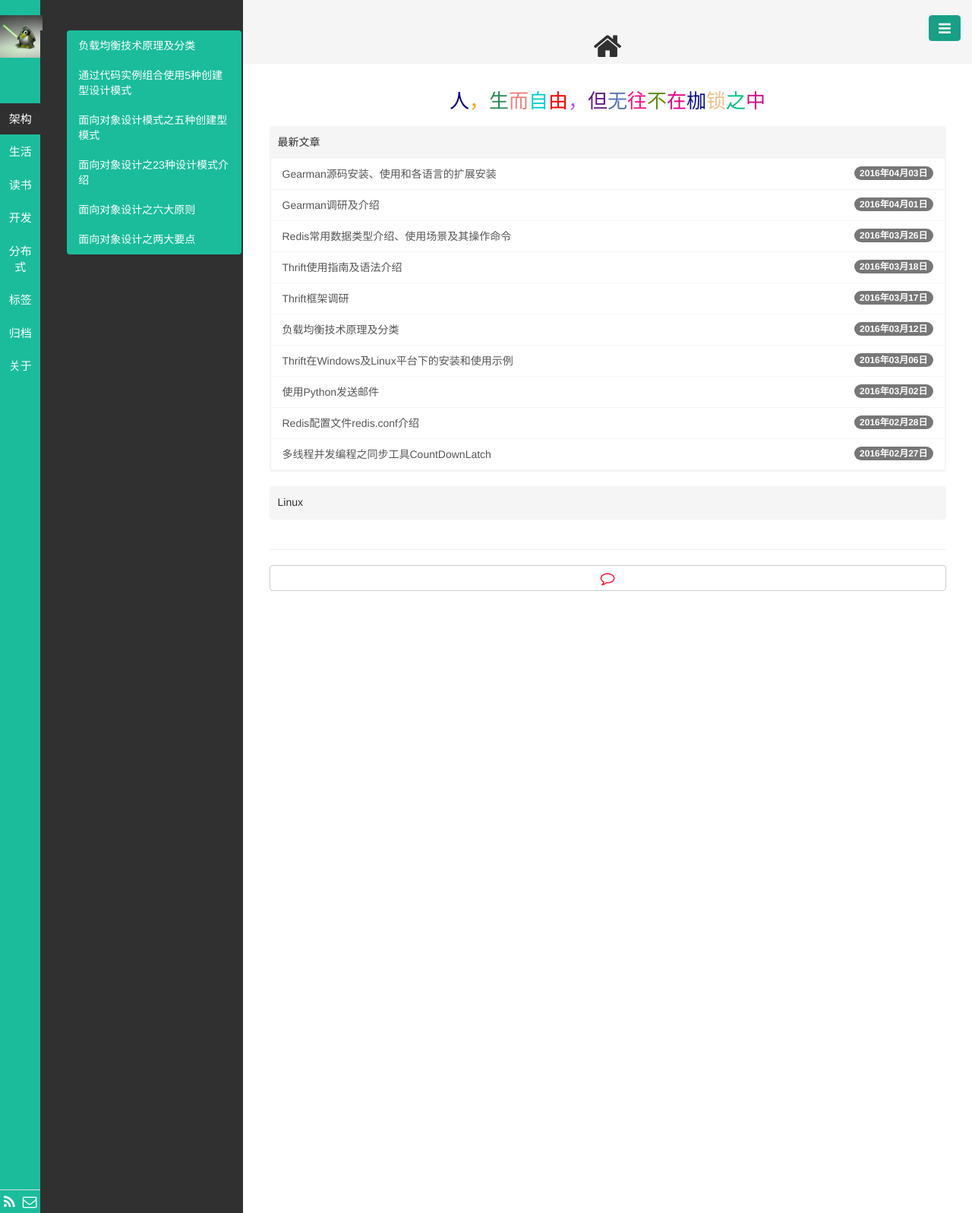
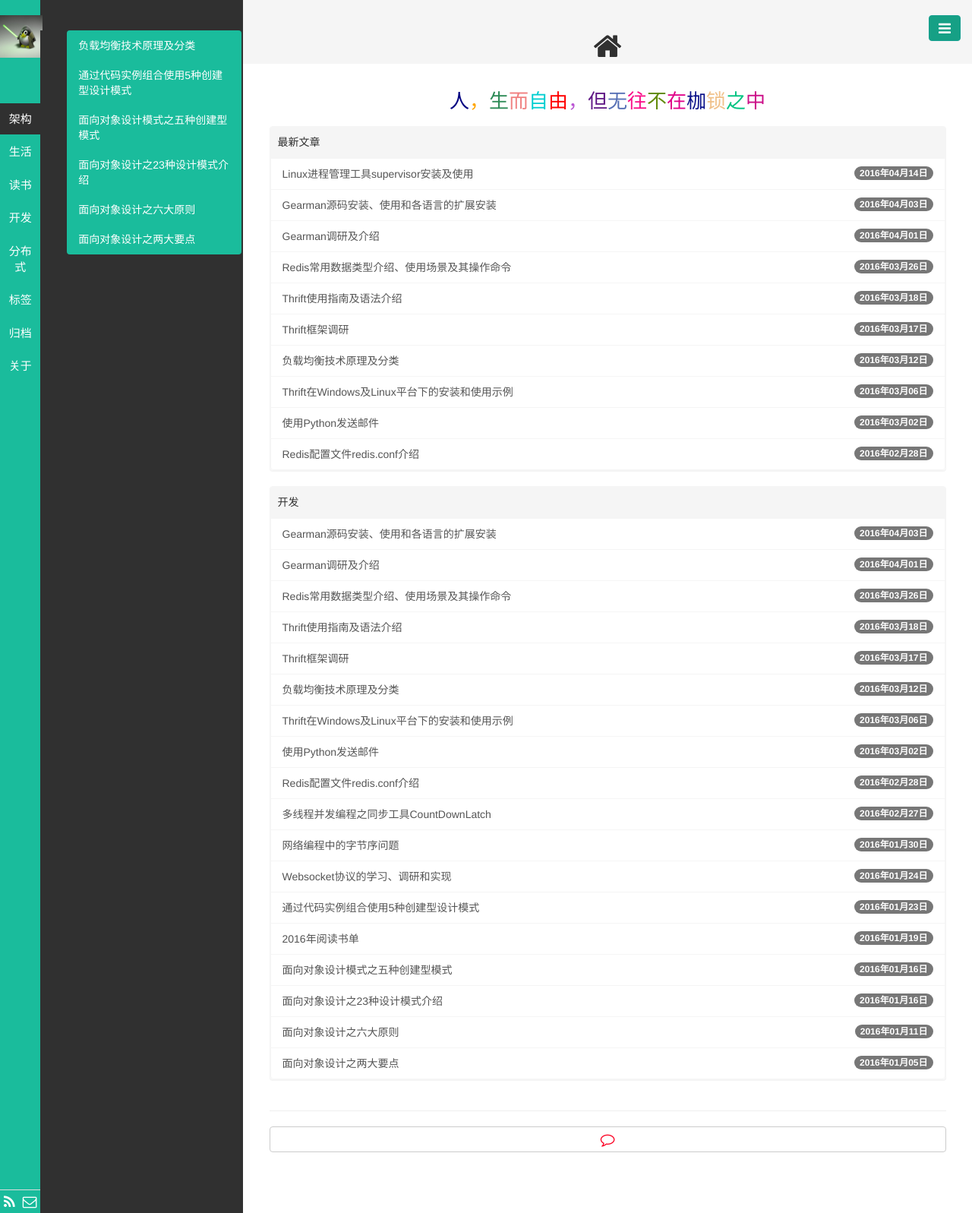
Before and after one commit to lizhenghn123/lizhenghn123.github.io, a Jekyll site: the page built from index.html, in a window 1280 px wide. Shown: the whole page at 76% size. Built offline with Jekyll 4.4.1, drawn with Linux system fonts in a browser that asks for light colours; Markdown is read by kramdown in place of the engine named in the settings; the list of posts is cut into pages by our own code; comment, search, counter and statistics services are not loaded; some of the changed lines change nothing that is shown.

Commit message:
supervisor install-usage

```diff
--- a/_config.yml
+++ b/_config.yml
@@ -28,8 +28,9 @@ ga:
   url: cpper.info
 
 #sitemap
-sitemap:
-  path: sitemap.txt
+#sitemap:
+#  path: sitemap.txt
+gems: [jekyll-paginate]
 
 # disqus 设置
 disqus:
@@ -42,7 +43,7 @@ active: 架构
 
 # 首页除了最新文章外显示分类
 cates:
-  - Linux
+  - 开发
 
 # 中文本地化
 locals:
--- /dev/null
+++ b/_posts/Linux/2016-04-14-supervisor-usage.md
@@ -0,0 +1,353 @@
+---
+layout: post
+
+title: Linux进程管理工具supervisor安装及使用
+
+category: 开发
+
+tags: Linux supervisor 进程管理 进程监控
+
+keywords: Linux supervisor 进程管理 进程监控
+
+description: Linux进程管理工具supervisor安装及使用。
+
+---
+
+## 1. 什么是supervisor
+superviosr是一个Linux/Unix系统上的进程监控工具，他/她upervisor是一个Python开发的通用的进程管理程序，可以管理和监控Linux上面的进程，能将一个普通的命令行进程变为后台daemon，并监控进程状态，异常退出时能自动重启。不过同daemontools一样，它不能监控daemon进程
+
+superviosr[官网点此](http://supervisord.org/)。
+
+## 2. 为什么用supervisor
+
+- 使用简单
+
+supervisor提供了一种统一的方式来start、stop、monitor你的进程， 进程可以单独控制，也可以成组的控制。你可以在本地或者远程命令行或者web接口来配置Supervisor。
+
+在linux下的很多程序通常都是一直运行着的，一般来说都需要自己编写一个能够实现进程start/stop/restart/reload功能的脚本，然后放到/etc/init.d/下面。但这样做也有很多弊端，第一我们要为每个程序编写一个类似脚本，第二，当这个进程挂掉的时候，linux不会自动重启它的，想要自动重启的话，我们还要自己写一个监控重启脚本。
+
+而supervisor则可以完美的解决这些问题。supervisor管理进程，就是通过fork/exec的方式把这些被管理的进程，当作supervisor的子进程来启动。这样的话，我们只要在supervisor的配置文件中，把要管理的进程的可执行文件的路径写进去就OK了。第二，被管理进程作为supervisor的子进程，当子进程挂掉的时候，父进程可以准确获取子进程挂掉的信息的，所以当然也就可以对挂掉的子进程进行自动重启，当然重启还是不重启，也要看你的配置文件里面有木有设置autostart=true了。
+
+supervisor通过INI格式配置文件进行配置，很容易掌握，它为每个进程提供了很多配置选项，可以使你很容易的重启进程或者自动的轮转日志。
+
+- 集中管理
+
+supervisor管理的进程，进程组信息，全部都写在一个ini格式的文件里就OK了。而且，我们管理supervisor的时候的可以在本地进行管理，也可以远程管理，而且supervisor提供了一个web界面，我们可以在web界面上监控，管理进程。 当然了，本地，远程和web管理的时候，需要调用supervisor的xml_rpc接口，这个也是后话。
+
+supervisor可以对进程组统一管理，也就是说咱们可以把需要管理的进程写到一个组里面，然后我们把这个组作为一个对象进行管理，如启动，停止，重启等等操作。而linux系统则是没有这种功能的，我们想要停止一个进程，只能一个一个的去停止，要么就自己写个脚本去批量停止。
+
+## 3. supervisor组件
+
+- supervisord
+
+主进程,负责管理进程的server，它会根据配置文件创建指定数量的应用程序的子进程，管理子进程的整个生命周期，对crash的进程重启，对进程变化发送事件通知等。同时内置web server和XML-RPC Interface，轻松实现进程管理。。该服务的配置文件在/etc/supervisor/supervisord.conf。
+
+- supervisorctl
+
+客户端的命令行工具，提供一个类似shell的操作接口，通过它你可以连接到不同的supervisord进程上来管理它们各自的子程序，命令通过UNIX socket或者TCP来和服务通讯。用户通过命令行发送消息给supervisord，可以查看进程状态，加载配置文件，启停进程，查看进程标准输出和错误输出，远程操作等。服务端也可以要求客户端提供身份验证之后才能进行操作。
+
+- Web Server：
+superviosr提供了web server功能，可通过web控制进程(需要设置[inet_http_server]配置项)。
+
+- XML-RPC Interface
+
+XML-RPC接口， 就像HTTP提供WEB UI一样，用来控制supervisor和由它运行的程序。
+
+## 4. 安装、配置、使用
+
+supervisor是python编写的，可以用easy_install、pip都可以安装，比如在我的centos机器下，安装命令如下：
+
+	yum install python-setuptools
+	easy_install pip
+	pip install supervisor
+
+当然也可以下载源码进行安装，比如：
+
+	tar -zxvf supervisor-3.1.3.tar.gz
+	cd supervisor-3.1.3
+	sudo python setup.py install
+
+安装之后可以直接supervisord运行验证是否成功，如果报错，再逐一解决，比如可能会报meld3版本问题，这里给出安装步骤：
+
+	wget http://effbot.org/media/downloads/elementtree-1.2.7-20070827-preview.zip
+	unzip elementtree-1.2.7-20070827-preview.zip  &&  cd elementtree-1.2.7-20070827-preview
+	python setup.py install
+
+如果安装成功就可以进行下一步了：设置配置文件。
+
+	### 生成配置文件，且放在/etc目录下
+	echo_supervisord_conf > /etc/supervisord.conf
+
+	###为了不将所有新增配置信息全写在一个配置文件里，这里新建一个文件夹，每个程序设置一个配置文件，相互隔离
+	mkdir /etc/supervisord.d/
+
+	### 修改配置文件
+	vim /etc/supervisord.conf
+
+	### 加入以下配置信息
+	[include]
+	files = /etc/supervisord.d/*.conf
+
+    ### 在supervisord.conf中设置通过web可以查看管理的进程，加入以下代码（默认即有，取消注释即可）
+	[inet_http_server]
+	port=9001
+	username=user
+	password=123
+
+启动supervisord
+
+	 # supervisord -c /etc/supervisord.conf
+
+查看一下是否监听
+
+     # lsof -i:9001
+	 COMMAND     PID USER   FD   TYPE   DEVICE SIZE/OFF NODE NAME
+	 superviso 14685 root    4u  IPv4 20155719      0t0  TCP *:etlservicemgr (LISTEN)
+
+现在通过 http://ip:9001/ 就可以查看supervisor的web界面了，当然目前还没有加入任何监控的程序。
+
+![](http://i.imgur.com/XnqmIH5.png)
+
+下面写一个简单的python脚本，用来验证supervisor的监控效果。
+
+	#cat /root/temp/test_http.py   ###以下即是test_http.py脚本中的代码
+    #!/usr/bin/env python
+	# coding=utf-8
+	import sys
+	import BaseHTTPServer
+	from SimpleHTTPServer import SimpleHTTPRequestHandler
+	HandlerClass = SimpleHTTPRequestHandler
+	ServerClass = BaseHTTPServer.HTTPServer
+	Protocol = "HTTP/1.0"
+
+	if __name__ == "__main__":
+	    if sys.argv[1:]:
+	        port = int(sys.argv[1])
+	    else:
+	        port = 10000
+
+	    server_address = ('0.0.0.0', port)
+	    HandlerClass.protocol_version = Protocol
+	    httpd = ServerClass(server_address, HandlerClass)
+
+	    sa = httpd.socket.getsockname()
+	    print "Serving HTTP on", sa[0], "port", sa[1], "..."
+	    httpd.serve_forever()
+
+增加一个配置文件，以便supervisor用来监控test_http.py程序。
+
+	#cat /etc/supervisord.d/supervisor_test_http.conf  ### 以下即为配置文件中的内容
+	[program:test_http]
+	command=python /root/temp/test_http.py 9999    ; 被监控的进程路径
+	directory=/root/temp                ; 执行前要不要先cd到目录去，一般不用
+	priority=1                    ;数字越高，优先级越高
+	numprocs=1                    ; 启动几个进程
+	autostart=true                ; 随着supervisord的启动而启动
+	autorestart=true              ; 自动重启。。当然要选上了
+	startretries=10               ; 启动失败时的最多重试次数
+	exitcodes=0                   ; 正常退出代码（是说退出代码是这个时就不再重启了吗？待确定）
+	stopsignal=KILL               ; 用来杀死进程的信号
+	stopwaitsecs=10               ; 发送SIGKILL前的等待时间
+	redirect_stderr=true          ; 重定向stderr到stdout
+
+重新启动supervisord，或者重新加载配置文件：
+
+	supervisorctl reload
+	### 或者
+	supervisorctl -c /etc/supervisord.conf
+
+此时再访问http页面，就会发现test_http.py程序已经被监控了，且已经自动启动了。
+
+![](http://i.imgur.com/N3dKFaC.png)
+
+此时也可以访问test_http.py程序提供的http服务了，比如http://ip:9999。
+
+## 6. supervisor管理
+supervisor的管理可以用命令行工具（supervisorctl）或者web界面管理，如果一步步按上面步骤操作，那么web管理就可以正常使用了，这里单独介绍下supervisorctl命令工具：
+
+	### 查看supervisorctl支持的命令
+	# supervisorctl help
+	default commands (type help <topic>):
+	=====================================
+	add    exit      open  reload  restart   start   tail
+	avail  fg        pid   remove  shutdown  status  update
+	clear  maintail  quit  reread  signal    stop    version
+
+	### 查看当前运行的进程列表
+ 	# supervisorctl status
+	test_http                        RUNNING   pid 28087, uptime 0:05:17
+
+其中
+
+- start xxx: 启动某个进程
+- restart xxx: 重启某个进程
+- stop xxx: 停止某一个进程(xxx)，xxx为[program:theprogramname]里配置的值
+- stop groupworker: 重启所有属于名为groupworker这个分组的进程(start,restart同理)
+- stop all，停止全部进程，注：start、restart、stop都不会载入最新的配置文
+- reload，载入最新的配置文件，并按新的配置启动、管理所有进程。
+- reread，当一个服务由自动启动修改为手动启动时执行一下就ok
+
+注意：如果原来的程序启动时需要带上参数，那通过supervisorctl start时应该先写一个shell脚本，然后supervisorctl运行该脚本即可。
+
+## 7. supervisor配置参数介绍
+
+supervisord的配置文件主要由几个配置段构成，配置项以K/V格式呈现。
+
+- unix_http_server配置块
+
+在该配置块的参数项表示的是一个监听在socket上的HTTP server，如果[unix_http_server]块不在配置文件中或被注释，则不会启动基于socket的HTTP server。该块的参数介绍如下：
+
+	- file：一个unix domain socket的文件路径，HTTP/XML-RPC会监听在这上面
+	- chmod：在启动时修改unix domain socket的mode
+	- chown：修改socket文件的属主
+	- username：HTTP server在认证时的用户名
+	- password：认证密码
+
+
+- inet_http_server配置块
+
+在该配置块的参数项表示的是一个监听在TCP上的HTTP server，如果[inet_http_server]块不在配置文件中或被注释，则不会启动基于TCP的HTTP server。该块的参数介绍如下：
+
+	- port：TCP监听的地址和端口(ip:port)，这个地址会被HTTP/XML-RPC监听
+	- username：HTTP server在认证时的用户名
+	- password：认证密码
+比如：
+
+	 [inet_http_server]         ; inet (TCP) server disabled by default
+	 port=0.0.0.0:9001          ; (ip_address:port specifier, *:port for all iface)
+	 username=user              ; (default is no username (open server))
+	 password=123               ; (default is no password (open server))
+表示监听在9001端口，需要使用用户名+密码的方式访问，访问地址是:http//127.0.0.1:9001。
+
+- supervisord配置块
+
+该配置块的参数项是关于supervisord进程的全局配置项。该块的参数介绍如下：
+
+	- logfile：log文件路径
+	- logfile_maxbytes：log文件达到多少后自动进行轮转，单位是KB、MB、GB。如果设置为0则表示不限制日志文件大小
+	- logfile_backups：轮转日志备份的数量，默认是10，如果设置为0，则不备份
+	- loglevel：error、warn、info、debug、trace、blather、critical
+	- pidfile：pid文件路径
+	- umask：umask值，默认022
+	- nodaemon：如果设置为true，则supervisord在前台启动，而不是以守护进程启动
+	- minfds：supervisord在成功启动前可用的最小文件描述符数量，默认1024
+	- minprocs：supervisord在成功启动前可用的最小进程描述符数量，默认200
+	- nocleanup：防止supervisord在启动的时候清除已经存在的子进程日志文件
+	- childlogdir：自动启动的子进程的日志目录
+	- user：supervisord的运行用户
+	- directory：supervisord以守护进程运行的时候切换到这个目录
+	- strip_ansi：消除子进程日志文件中的转义序列
+	- environment：一个k/v对的list列表
+
+该块的参数通常不需要改动就可以使用，当然也可以按需修改。
+
+- program配置块
+
+该块就是我们要监控的程序的配置项。该配置块的头部是有固定格式的，一个关键字program，后面跟着一个冒号，接下来才是程序名。例如：[program:foo]，foo就是程序名，在使用supervisorctl来操作程序的时候，就是以foo来标明的。该块的参数介绍如下：
+
+	- command：启动程序使用的命令，可以是绝对路径或者相对路径
+	- process_name：一个python字符串表达式，用来表示supervisor进程启动的这个的名称，默认值是%(program_name)s
+	- numprocs：Supervisor启动这个程序的多个实例，如果numprocs>1，则process_name的表达式必须包含%(process_num)s，默认是1
+	- numprocs_start：一个int偏移值，当启动实例的时候用来计算numprocs的值
+	- priority：权重，可以控制程序启动和关闭时的顺序，权重越低：越早启动，越晚关闭。默认值是999
+	- autostart：如果设置为true，当supervisord启动的时候，进程会自动重启。
+	- autorestart：值可以是false、true、unexpected。false：进程不会自动重启，unexpected：当程序退出时的退出码不是exitcodes中定义的时，进程会重启，true：进程会无条件重启当退出的时候。
+	- startsecs：程序启动后等待多长时间后才认为程序启动成功
+	- startretries：supervisord尝试启动一个程序时尝试的次数。默认是3
+	- exitcodes：一个预期的退出返回码，默认是0,2。
+	- stopsignal：当收到stop请求的时候，发送信号给程序，默认是TERM信号，也可以是 HUP, INT, QUIT, KILL, USR1, or USR2。
+	- stopwaitsecs：在操作系统给supervisord发送SIGCHILD信号时等待的时间
+	- stopasgroup：如果设置为true，则会使supervisor发送停止信号到整个进程组
+	- killasgroup：如果设置为true，则在给程序发送SIGKILL信号的时候，会发送到整个进程组，它的子进程也会受到影响。
+	- user：如果supervisord以root运行，则会使用这个设置用户启动子程序
+	- redirect_stderr：如果设置为true，进程则会把标准错误输出到supervisord后台的标准输出文件描述符。
+	- stdout_logfile：把进程的标准输出写入文件中，如果stdout_logfile没有设置或者设置为AUTO，则supervisor会自动选择一个文件位置。
+	- stdout_logfile_maxbytes：标准输出log文件达到多少后自动进行轮转，单位是KB、MB、GB。如果设置为0则表示不限制日志文件大小
+	- stdout_logfile_backups：标准输出日志轮转备份的数量，默认是10，如果设置为0，则不备份
+	- stdout_capture_maxbytes：当进程处于stderr capture mode模式的时候，写入FIFO队列的最大bytes值，单位可以是KB、MB、GB
+	- stdout_events_enabled：如果设置为true，当进程在写它的stderr到文件描述符的时候，PROCESS_LOG_STDERR事件会被触发
+	- stderr_logfile：把进程的错误日志输出一个文件中，除非redirect_stderr参数被设置为true
+	- stderr_logfile_maxbytes：错误log文件达到多少后自动进行轮转，单位是KB、MB、GB。如果设置为0则表示不限制日志文件大小
+	- stderr_logfile_backups：错误日志轮转备份的数量，默认是10，如果设置为0，则不备份
+	- stderr_capture_maxbytes：当进程处于stderr capture mode模式的时候，写入FIFO队列的最大bytes值，单位可以是KB、MB、GB
+	- stderr_events_enabled：如果设置为true，当进程在写它的stderr到文件描述符的时候，PROCESS_LOG_STDERR事件会被触发
+	- environment：一个k/v对的list列表
+	- directory：supervisord在生成子进程的时候会切换到该目录
+	- umask：设置进程的umask
+	- serverurl：是否允许子进程和内部的HTTP服务通讯，如果设置为AUTO，supervisor会自动的构造一个url
+
+比如下面这个选项块就表示监控一个名叫test_http的程序：
+
+	[program:test_http]
+	command=python test_http.py 10000  ; 被监控的进程启动命令
+	directory=/root/                ; 执行前要不要先cd到目录去，一般不用
+	priority=1                    ;数字越高，优先级越高
+	numprocs=1                    ; 启动几个进程
+	autostart=true                ; 随着supervisord的启动而启动
+	autorestart=true              ; 自动重启。。当然要选上了
+	startretries=10               ; 启动失败时的最多重试次数
+	exitcodes=0                   ; 正常退出代码（是说退出代码是这个时就不再重启了吗？待确定）
+	stopsignal=KILL               ; 用来杀死进程的信号
+	stopwaitsecs=10               ; 发送SIGKILL前的等待时间
+	redirect_stderr=true          ; 重定向stderr到stdout
+
+## 8. 集群管理
+supervisor不支持跨机器的进程监控，一个supervisord只能监控本机上的程序，大大限制了supervisor的使用。
+
+不过由于supervisor本身支持xml-rpc，因此也有一些基于supervisor二次开发的多机器进程管理工具。比如：
+
+- [Django-Dashvisor](https://github.com/aleszoulek/django-dashvisor)
+Web-based dashboard written in Python. Requires Django 1.3 or 1.4.
+- [Nodervisor](https://github.com/TAKEALOT/nodervisor)
+Web-based dashboard written in Node.js.
+- [Supervisord-Monitor](https://github.com/mlazarov/supervisord-monitor)
+Web-based dashboard written in PHP.
+- [SupervisorUI](https://github.com/luxbet/supervisorui)
+Another Web-based dashboard written in PHP.
+- [cesi](https://github.com/Gamegos/cesi)
+cesi is a web interface provides manage supervizors from same interface.
+
+以上那么多，我都不会，一个个试起来也很麻烦，搞不定，除了最后一个[cesi](https://github.com/Gamegos/cesi)，还好懂点pyhon，勉强安装成功了。
+
+cesi具体安装说明请直接参考原[Readme](https://github.com/Gamegos/cesi/blob/master/README.md)。这里只做一点说明：
+
+	git clone https://github.com/Gamegos/cesi
+	cd cesi && mkdir pack
+	python setup.py build
+	python setup.py install
+	sqlite3 /自己的路径path/userinfo.db < userinfo.sql
+	cp cesi.conf /etc/cesi.conf  ### 自行修改cesi.conf内容，kv对，很简单
+	cd cesi && python web.py     ### 即可启动成功
+
+cesi.conf配置文件的设置：
+
+	[node:local]							### 设置监控的各个机器
+	username = user
+	password = 123
+	host = 192.168.14.8
+	port = 9001
+
+	;[node:<node_name2>]					### 如果有多台机器，就依次添加
+	;username = <username>
+	;password = <password>
+	;host = <hostname>
+	;port = <port>
+
+	;[environment:<environment_name>]
+	;members = <node_name>, <node_name2>
+
+	[cesi]
+	database = /root/temp/cesi/userinfo.db    ### 设置db路径
+	activity_log = /root/temp/cesi/cesi.log   ### 设置log路径
+	host = 0.0.0.0
+
+一切顺利的话，可通过页面http://ip:5000，用户名，密码都是admin，最终的效果如下所示：
+![](http://i.imgur.com/0UBx7qF.png)
+
+cesi repo上的示例效果：
+
+![](https://github.com/GulsahKose/cesi/raw/master/screenshots/image1)
+
+## Reference
+[http://supervisord.org/introduction.html](http://supervisord.org/introduction.html)
+[http://www.cnblogs.com/kaituorensheng/p/5020793.html](http://www.cnblogs.com/kaituorensheng/p/5020793.html)
```
